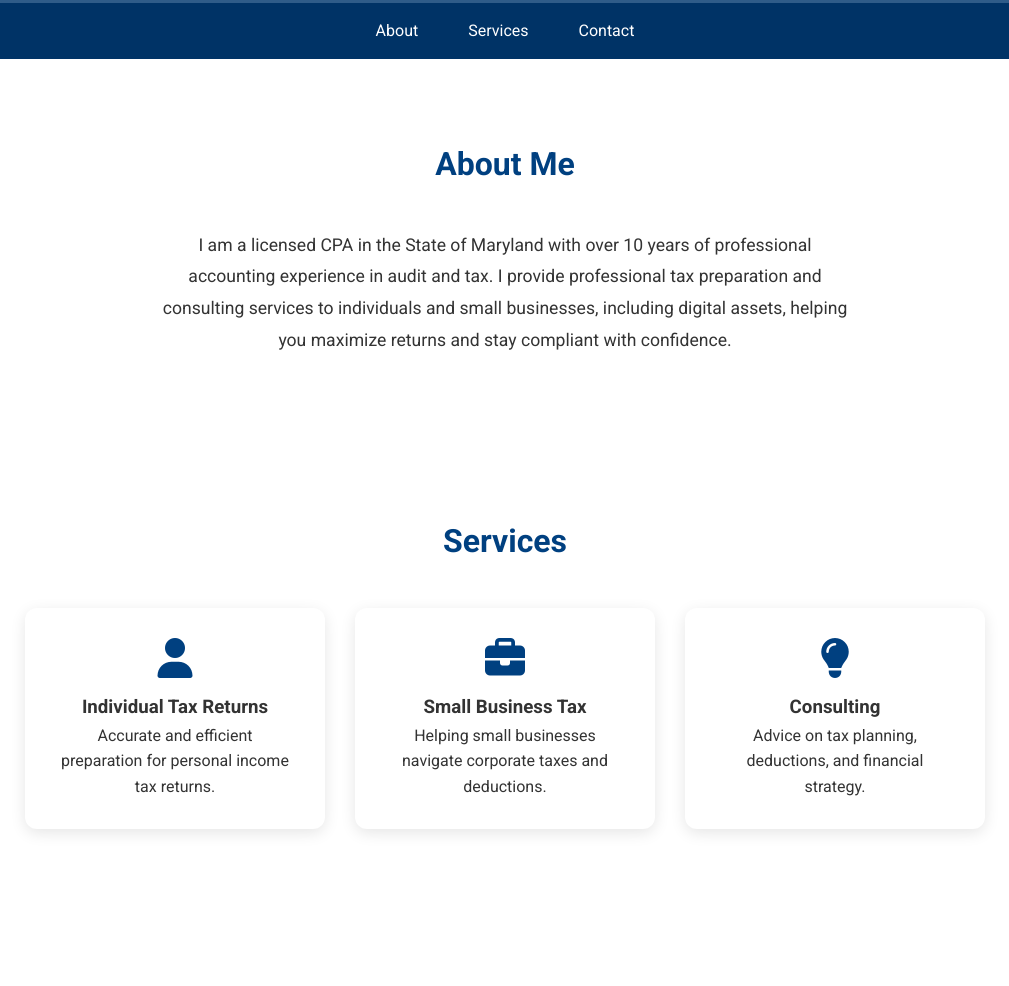
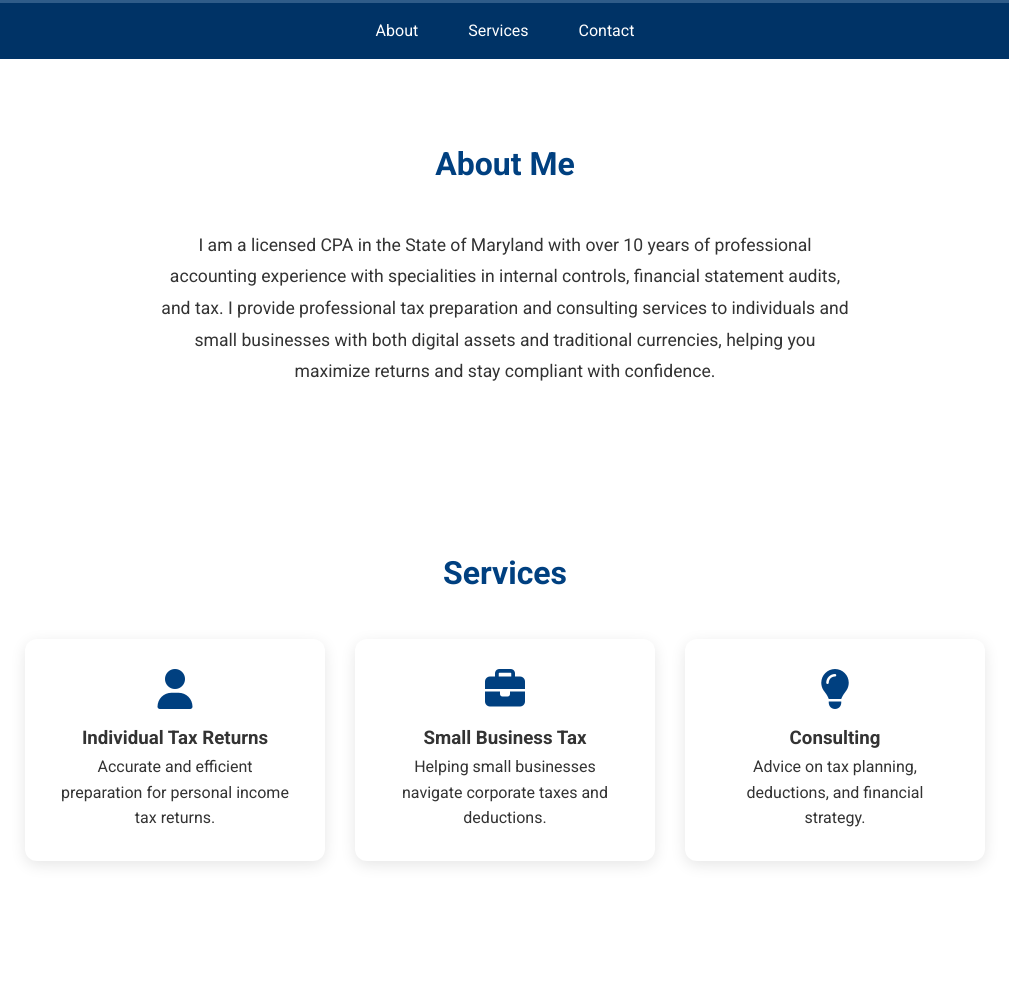
Before and after one commit to savannakhet/cointaxprep, a plain HTML site: page index.html in a window 1280 px wide. Shown: the part 797-1783 px from the top of the page, without its empty margins (135-1144 px from the left). Drawn offline with Linux system fonts and the light colour scheme; grey boxes are pictures that could not be loaded.

Commit message:
Update about section with revised professional details

```diff
--- a/index.html
+++ b/index.html
@@ -119,7 +119,7 @@ footer {
 <!-- About Section -->
 <section id="about">
     <h2>About Me</h2>
-    <p>I am a licensed CPA in the State of Maryland with over 10 years of professional accounting experience in audit and tax. I provide professional tax preparation and consulting services to individuals and small businesses, including digital assets, helping you maximize returns and stay compliant with confidence.</p>
+    <p>I am a licensed CPA in the State of Maryland with over 10 years of professional accounting experience with specialities in internal controls, financial statement audits, and tax. I provide professional tax preparation and consulting services to individuals and small businesses with both digital assets and traditional currencies, helping you maximize returns and stay compliant with confidence.</p>
 </section>
 
 <!-- Services Section -->
```
